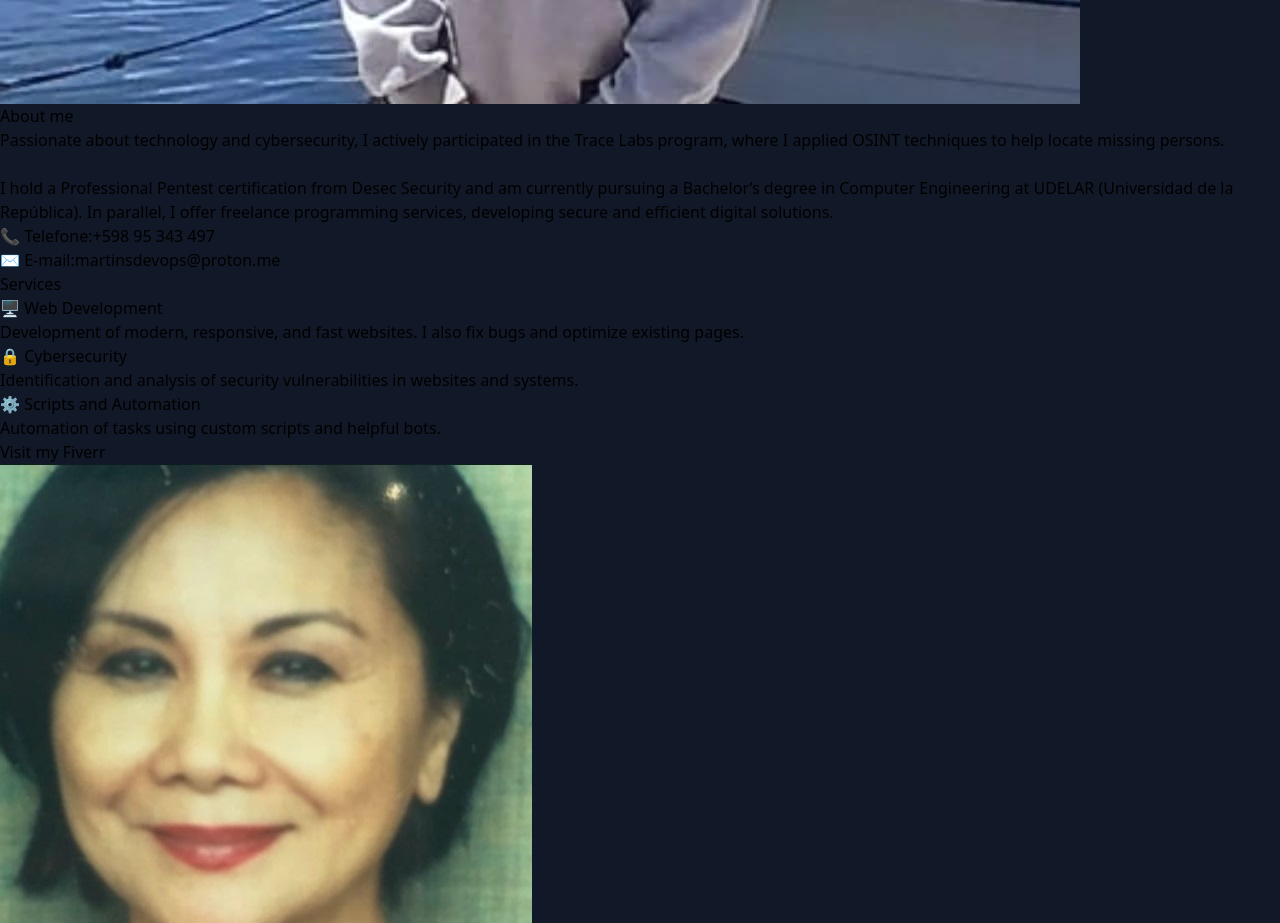
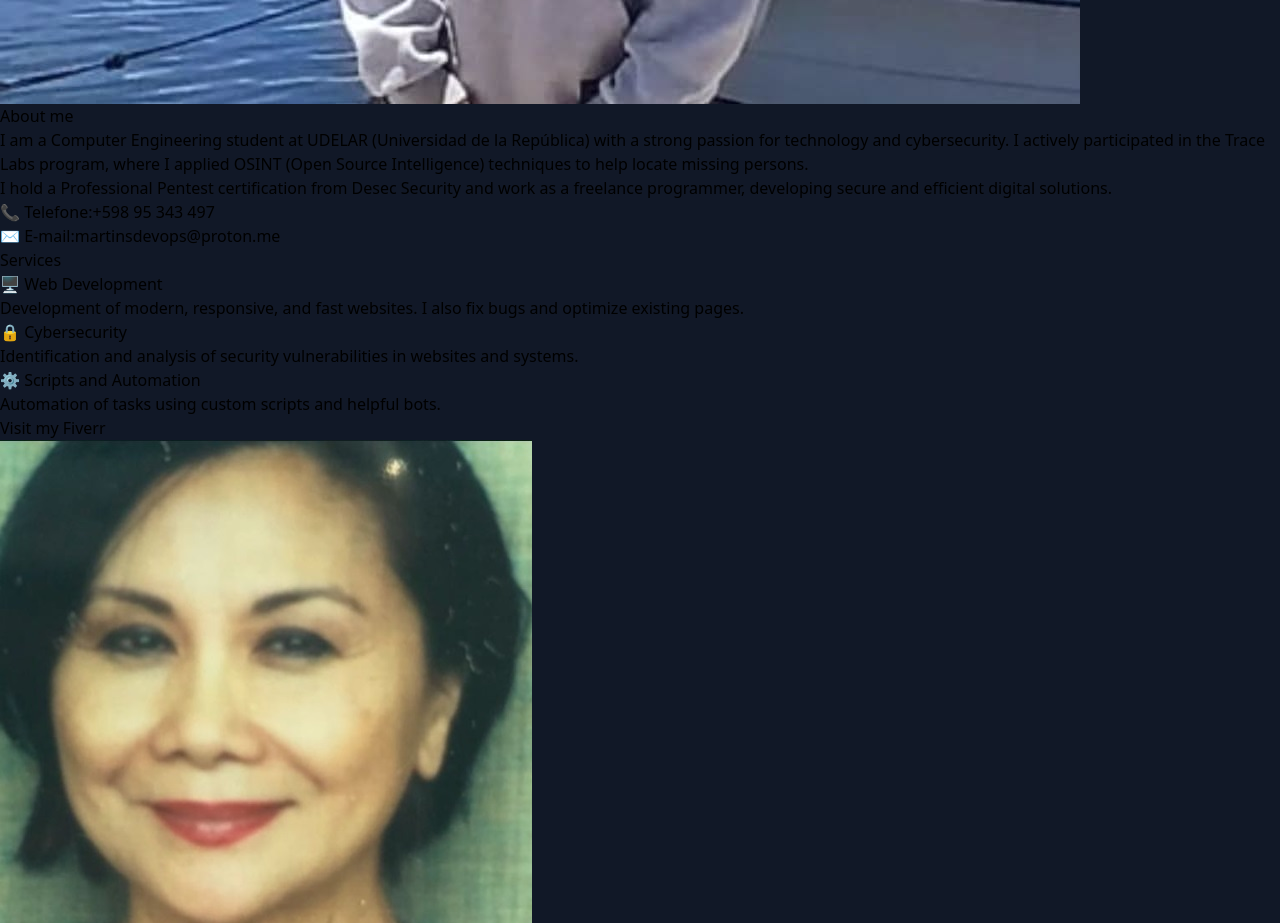
Before and after one commit to igor-m-martins/igor-m-martins.github.io, a React (Vite) app: page / in a window 1280 px wide. Shown: the part 1800-2723 px from the top of the page. Built offline with nearby package versions, Linux system fonts and the light colour scheme.

Commit message:
Update App.jsx

```diff
--- a/src/App.jsx
+++ b/src/App.jsx
@@ -218,16 +218,7 @@ export default function App() {
             <img src="/me.jpg" alt="Igor Martins" className="w-28 h-28 rounded-full object-cover border-4 border-gray-600 mx-auto mb-4"/>
             <h2 className="mb-2 text-xl font-bold">About me</h2>
             <p className="leading-relaxed text-sm sm:text-base">
-              Passionate about technology and cybersecurity, I actively
-              participated in the Trace Labs program, where I applied OSINT
-              techniques to help locate missing persons.
-              <br/>
-              <br/>
-              I hold a Professional Pentest certification from Desec Security
-              and am currently pursuing a Bachelor’s degree in Computer
-              Engineering at UDELAR (Universidad de la República). In parallel,
-              I offer freelance programming services, developing secure and
-              efficient digital solutions.
+              I am a Computer Engineering student at UDELAR (Universidad de la República) with a strong passion for technology and cybersecurity. I actively participated in the Trace Labs program, where I applied OSINT (Open Source Intelligence) techniques to help locate missing persons.<br></br>I hold a Professional Pentest certification from Desec Security and work as a freelance programmer, developing secure and efficient digital solutions.
             </p>
             <div className="mt-4 flex flex-wrap justify-center gap-6 text-xs sm:text-sm">
               <div className="flex items-center space-x-2">
```
